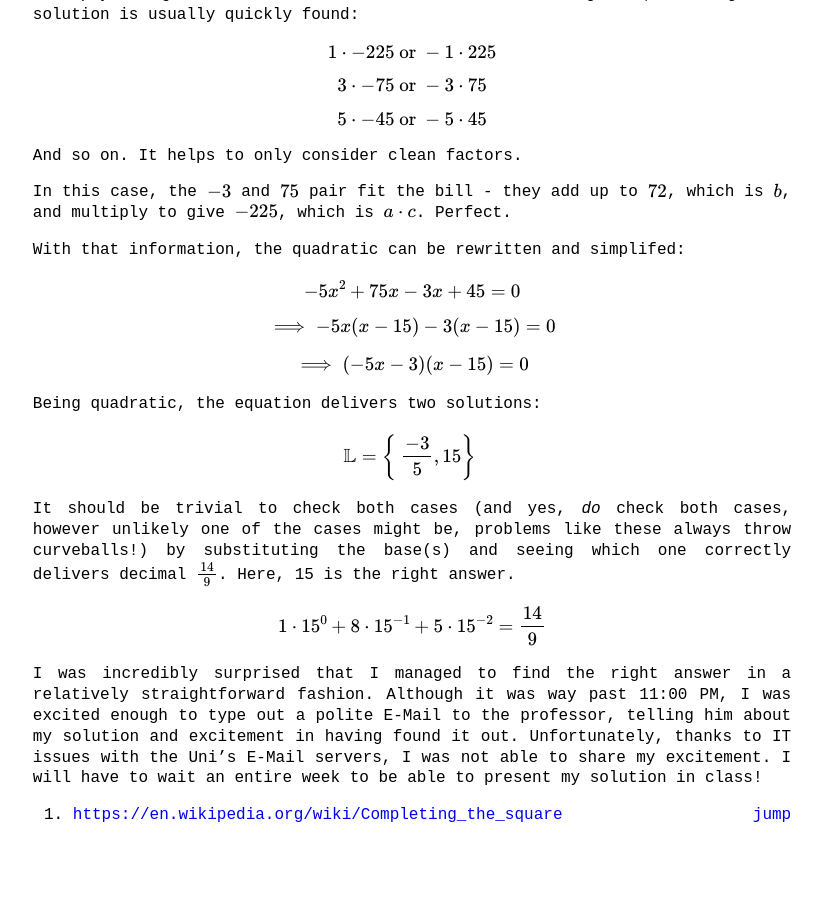
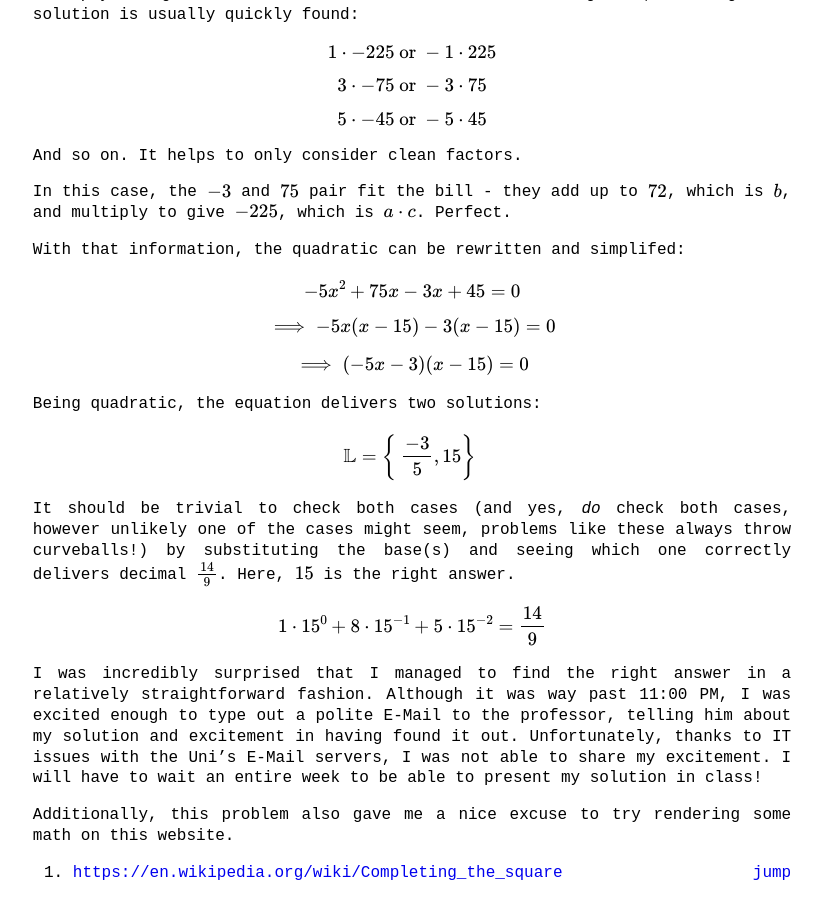
Before and after one commit to NNNILabs/NNNILabs.github.io, a Jekyll site: the page built from _posts/2024-09-29-A-Problem-From-CS-Class.md, in a window 1280 px wide and 900 px high, scrolled down 1365 px. Shown: the whole window, without its empty margins (228-1050 px from the left). Built offline with Jekyll 4.4.1, drawn with Linux system fonts in a browser that asks for light colours; before the commit the page ends 2207 px from its top, so only the background shows below that.

Commit message:
Update 2024-09-29-A-Problem-From-CS-Class.md

```diff
--- a/_posts/2024-09-29-A-Problem-From-CS-Class.md
+++ b/_posts/2024-09-29-A-Problem-From-CS-Class.md
@@ -64,10 +64,12 @@ Being quadratic, the equation delivers two solutions:
 
 \\[ \mathbb{L} = \left\\{\ \frac{-3}{5}, 15 \right\\}\ \\]
 
-It should be trivial to check both cases (and yes, *do* check both cases, however unlikely one of the cases might be, problems like these always throw curveballs!) by substituting the base(s) and seeing which one correctly delivers decimal \\(\frac{14}{9}\\). Here, 15 is the right answer.
+It should be trivial to check both cases (and yes, *do* check both cases, however unlikely one of the cases might seem, problems like these always throw curveballs!) by substituting the base(s) and seeing which one correctly delivers decimal \\(\frac{14}{9}\\). Here, \\(15\\) is the right answer.
 
 \\[ 1 \cdot 15^{0} + 8 \cdot 15^{-1} + 5 \cdot 15^{-2} = \frac{14}{9} \\]
 
 I was incredibly surprised that I managed to find the right answer in a relatively straightforward fashion. Although it was way past 11:00 PM, I was excited enough to type out a polite E-Mail to the professor, telling him about my solution and excitement in having found it out. Unfortunately, thanks to IT issues with the Uni's E-Mail servers, I was not able to share my excitement. I will have to wait an entire week to be able to present my solution in class!
 
+Additionally, this problem also gave me a nice excuse to try rendering some math on this website.
+
 [^1]: [https://en.wikipedia.org/wiki/Completing_the_square](https://en.wikipedia.org/wiki/Completing_the_square){:target="_blank"}
```
